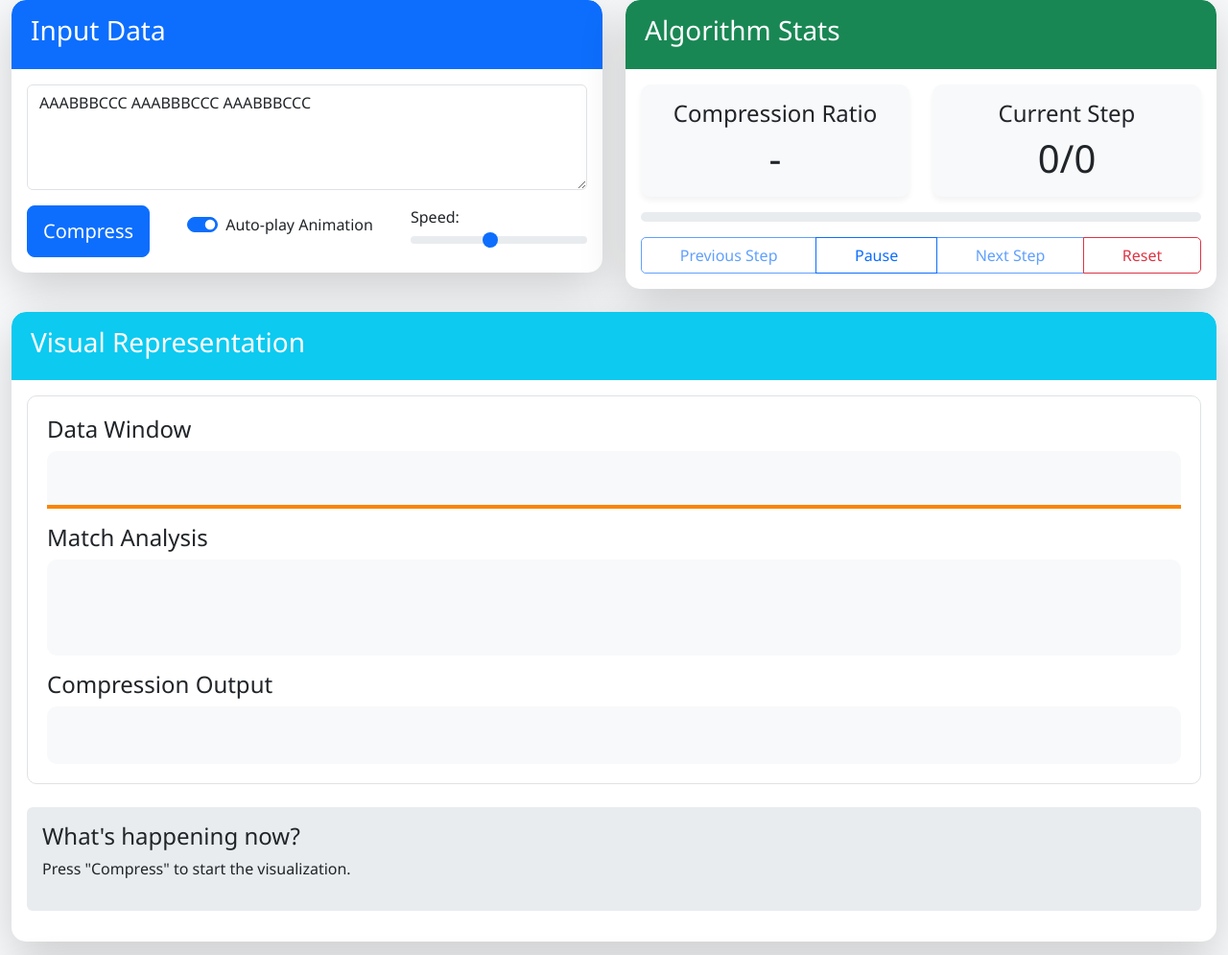
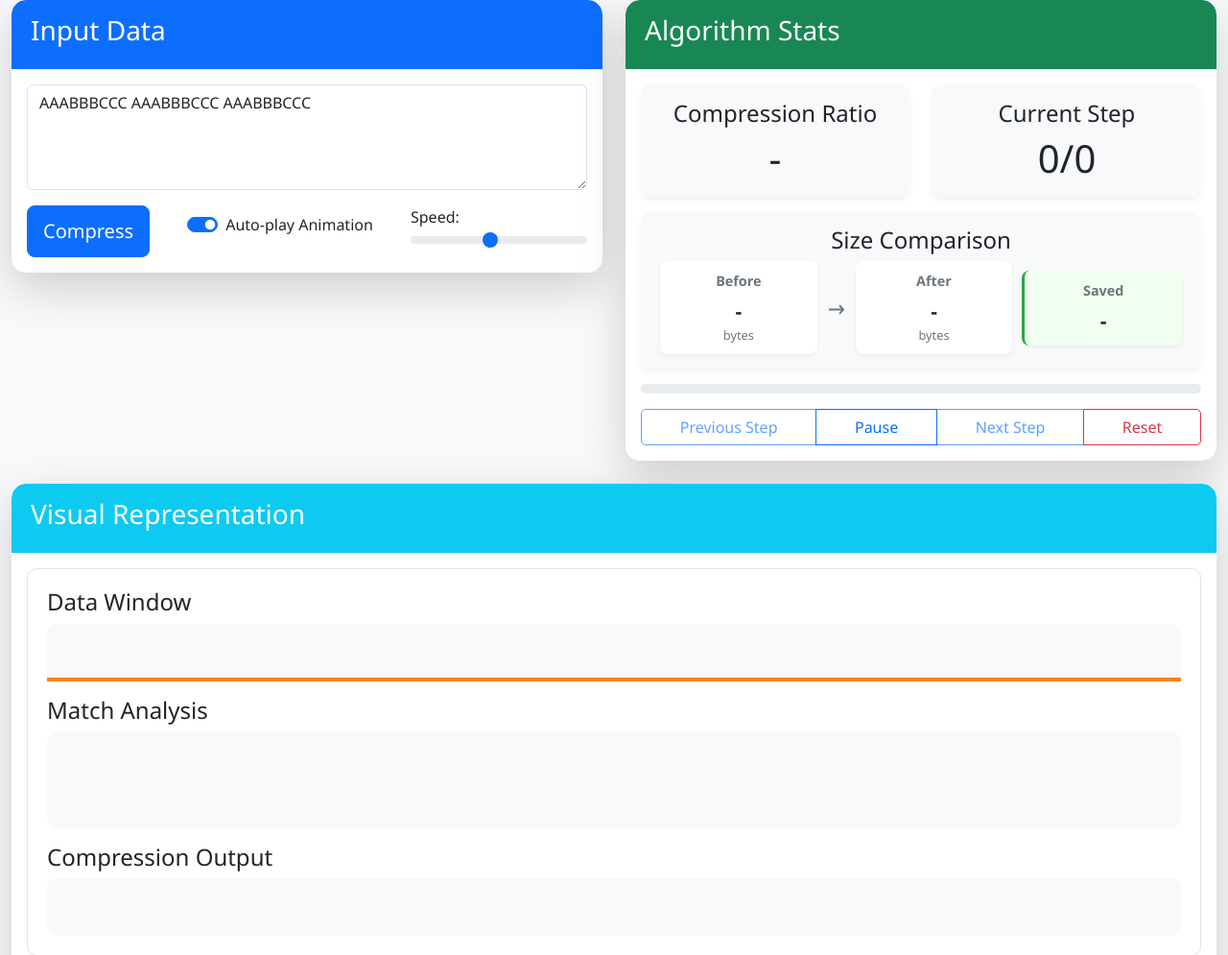
Before and after one commit to Tamatimtam/LZ4, a Flask app: page / in a window 1280 px wide. Shown: the part 169-1164 px from the top of the page at 96% size. Run offline with Flask 2, Linux system fonts and the light colour scheme.

Commit message:
added before after size

```diff
--- a/static/css/style.css
+++ b/static/css/style.css
@@ -351,3 +351,87 @@ body {
     font-size: 0.8em;
     opacity: 0.7;
 }
+
+/* Byte size comparison styles */
+.byte-size-comparison {
+    background-color: #f8f9fa;
+    border-radius: 10px;
+    padding: 15px;
+    box-shadow: 0 4px 6px rgba(0, 0, 0, 0.05);
+    margin-bottom: 20px;
+}
+
+.size-comparison-container {
+    display: flex;
+    align-items: center;
+    justify-content: space-between;
+    flex-wrap: wrap;
+}
+
+.size-box {
+    flex: 1;
+    min-width: 80px;
+    padding: 10px;
+    background-color: white;
+    border-radius: 8px;
+    box-shadow: 0 2px 4px rgba(0, 0, 0, 0.05);
+    transition: all 0.3s ease;
+    text-align: center;
+    margin: 0 5px;
+}
+
+.size-box:hover {
+    transform: translateY(-2px);
+    box-shadow: 0 4px 8px rgba(0, 0, 0, 0.1);
+}
+
+.arrow-container {
+    display: flex;
+    justify-content: center;
+    align-items: center;
+    width: 30px;
+}
+
+.size-arrow {
+    font-size: 1.5rem;
+    color: #6c757d;
+}
+
+.size-label {
+    font-size: 0.9rem;
+    font-weight: 600;
+    color: #6c757d;
+    margin-bottom: 5px;
+}
+
+.size-value {
+    font-size: 1.3rem;
+    font-weight: 700;
+}
+
+.size-unit {
+    font-size: 0.8rem;
+    color: #6c757d;
+}
+
+.savings-box {
+    background-color: #f0fff0;
+    border-left: 3px solid #28a745;
+}
+
+/* Responsive adjustments for size comparison */
+@media (max-width: 576px) {
+    .size-comparison-container {
+        flex-direction: column;
+    }
+
+    .size-box {
+        width: 100%;
+        margin: 5px 0;
+    }
+
+    .arrow-container {
+        transform: rotate(90deg);
+        margin: 10px 0;
+    }
+}
--- a/static/js/visualization.js
+++ b/static/js/visualization.js
@@ -77,6 +77,39 @@ document.addEventListener('DOMContentLoaded', function() {
             compressedData = data.compressed_data;
             compressionSteps = data.steps;
             compressionRatioElem.textContent = data.compression_ratio.toFixed(2) + 'x';
+
+            // Calculate sizes for frontend display
+            const originalSize = inputData.length;
+
+            // Calculate compressed size (each match is counted as 2 bytes, each literal as 1 byte)
+            let compressedSize = 0;
+            for (const item of compressedData) {
+                if (item.type === 'match') {
+                    // Each match reference takes 2 bytes (offset + length)
+                    compressedSize += 2;
+                } else {
+                    // Each literal takes 1 byte
+                    compressedSize += 1;
+                }
+            }
+
+            // Update the size comparison
+            document.getElementById('original-size').textContent = originalSize;
+            document.getElementById('compressed-size').textContent = compressedSize;
+
+            // Calculate savings percentage
+            const savedBytes = originalSize - compressedSize;
+            const savingsPercent = originalSize > 0 ? Math.round((savedBytes / originalSize) * 100) : 0;
+
+            const savingsDisplay = document.getElementById('savings-percentage');
+
+            if (savingsPercent > 0) {
+                savingsDisplay.textContent = savingsPercent + '%';
+                savingsDisplay.style.color = savingsPercent > 30 ? '#28a745' : '#ffc107';
+            } else {
+                savingsDisplay.textContent = 'None';
+                savingsDisplay.style.color = '#dc3545';
+            }
 
             // Enable controls
             stepBackBtn.disabled = false;
@@ -391,6 +424,12 @@ document.addEventListener('DOMContentLoaded', function() {
         progressBar.style.width = '0%';
         compressionRatioElem.textContent = '-';
 
+        // Reset size comparison
+        document.getElementById('original-size').textContent = '-';
+        document.getElementById('compressed-size').textContent = '-';
+        document.getElementById('savings-percentage').textContent = '-';
+        document.getElementById('savings-percentage').style.color = '';
+
         // Reset buttons
         stepBackBtn.disabled = true;
         stepForwardBtn.disabled = true;
--- a/templates/index.html
+++ b/templates/index.html
@@ -57,6 +57,31 @@
                                 </div>
                             </div>
                         </div>
+
+                        <!-- Size Comparison section -->
+                        <div class="byte-size-comparison mb-3">
+                            <h4 class="text-center mb-2">Size Comparison</h4>
+                            <div class="size-comparison-container">
+                                <div class="size-box">
+                                    <div class="size-label">Before</div>
+                                    <div id="original-size" class="size-value">-</div>
+                                    <div class="size-unit">bytes</div>
+                                </div>
+                                <div class="arrow-container">
+                                    <div class="size-arrow">→</div>
+                                </div>
+                                <div class="size-box">
+                                    <div class="size-label">After</div>
+                                    <div id="compressed-size" class="size-value">-</div>
+                                    <div class="size-unit">bytes</div>
+                                </div>
+                                <div class="size-box savings-box">
+                                    <div class="size-label">Saved</div>
+                                    <div id="savings-percentage" class="size-value">-</div>
+                                </div>
+                            </div>
+                        </div>
+
                         <div class="progress mb-3">
                             <div id="progress-bar" class="progress-bar progress-bar-striped progress-bar-animated" role="progressbar" style="width: 0%"></div>
                         </div>
```
